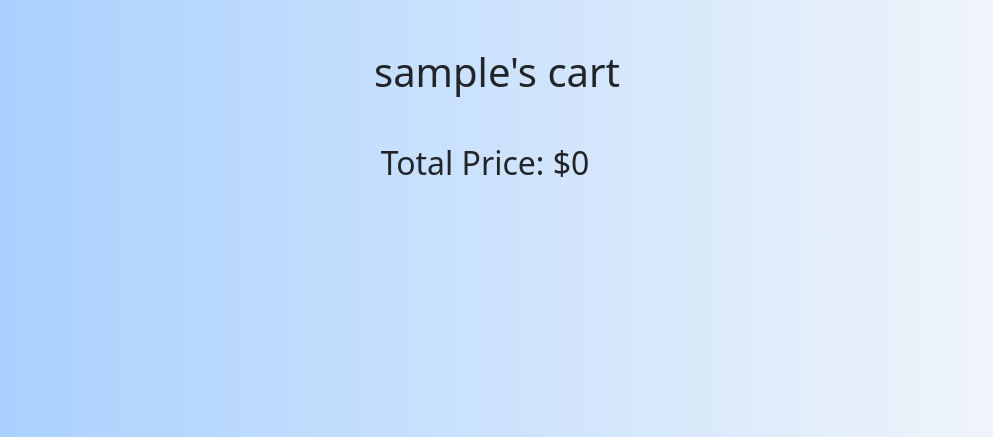
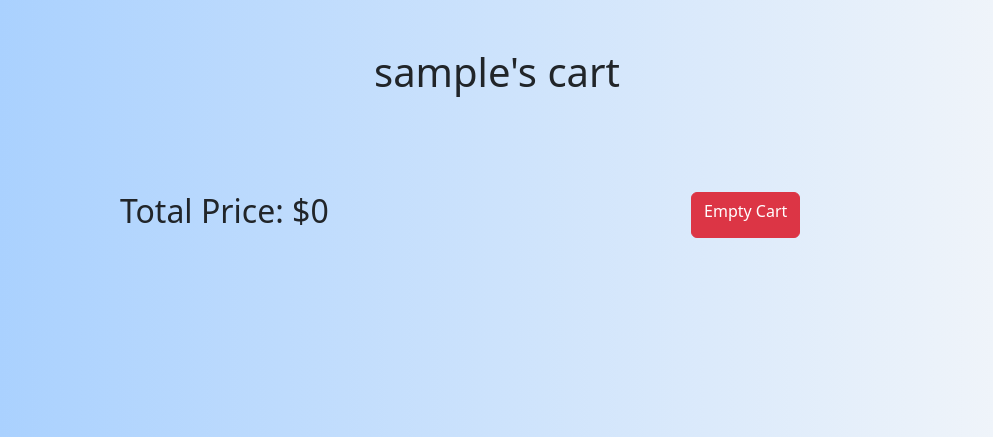
Before and after one commit to MattDay92/week6project, a Flask app: page /mycart in a window 1280 px wide. Shown: the part 56-493 px from the top of the page, without its empty margins (143-1136 px from the left). Run offline with Flask 3, Linux system fonts and the light colour scheme; the visitor is signed in with stand-in values (Sample User, id 1); data that the repository does not hold is empty.

Commit message:
second commit

```diff
--- a/app/routes.py
+++ b/app/routes.py
@@ -98,6 +98,15 @@ def deleteItem(item_id):
 
     return redirect(url_for('myCart'))
 
+@app.route('/cart/deleteall', methods=["GET", "POST"])
+def deleteAll():
+
+    cart = Cart.query.all()
+    for item in cart:
+        item.deleteFromDB()
+
+    return redirect(url_for('shopPage'))
+
 @app.route('/shop/<int:item_id>')
 def singleItem(item_id):
 
--- a/app/templates/cart.html
+++ b/app/templates/cart.html
@@ -18,10 +18,11 @@
     </div>
     {% endfor %}
 
-<div class="row">
+<div class="row my-5">
     <div class="col text-center">
         <h2>Total Price: ${{total}}</h2>
     </div>
+    <div class="col d-flex justify-content-center"><a class="btn btn-danger" href="{{url_for('deleteAll')}}">Empty Cart</a></div>
 </div>
 </div>
 
```
